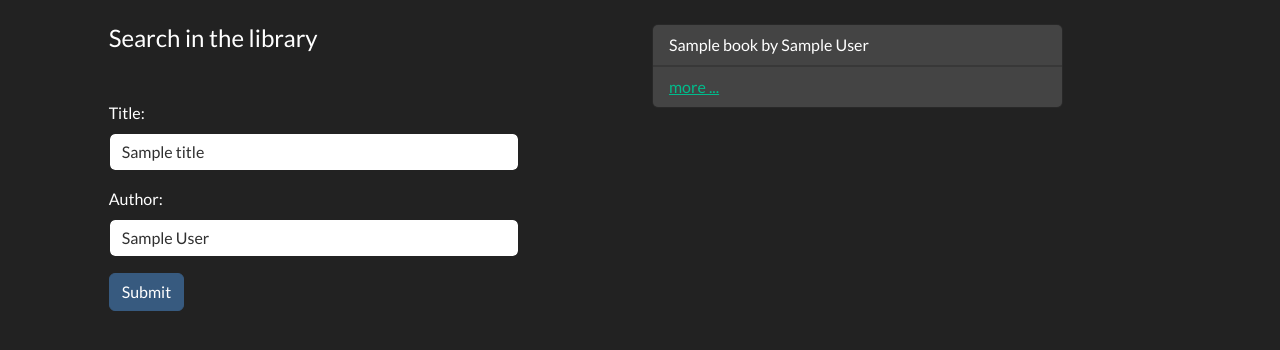
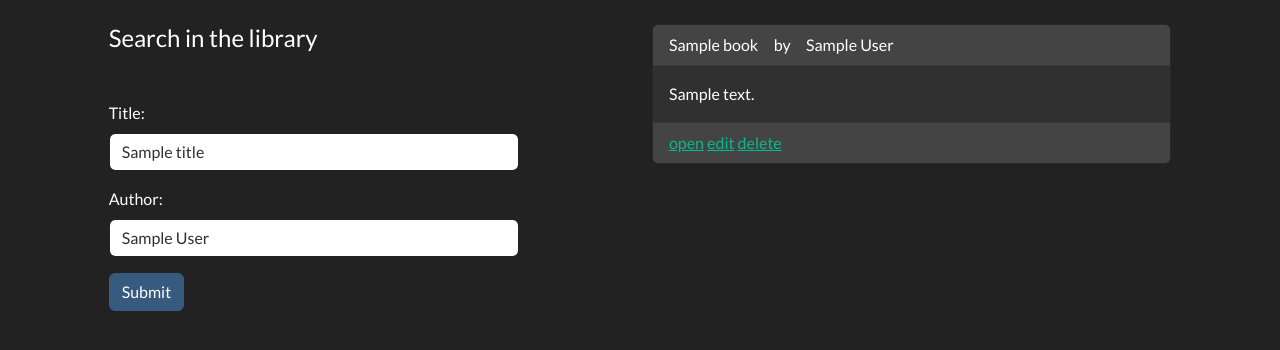
Before and after one commit to ubik80/bookCafe, a Flask app: template templates/find_book.html in a window 1280 px wide. Shown: the part 116-466 px from the top of the page. Run offline with Flask 3, Linux system fonts and the light colour scheme; tables that the repository leaves empty hold one stand-in row (values such as "Sample post"); the template is opened without the code that fills it: values that come from a table or form of the project are taken from there, most other values are stand-ins (such as "Sample title", 1, 10 or a date in 2020); some libraries are stand-ins or nearby versions.

Commit message:
delete_book

```diff
--- a/app.py
+++ b/app.py
@@ -101,10 +101,19 @@ def find_book():
         books = (Book.query.
                  filter(Book.title.like(f'%{title}%') & Book.author.like(f'%{author}%'))
                  .all())
-        books = [{'title':b.title, 'author':b.author} for b in books]
+        books = [{'title':b.title, 'author':b.author, 'description':b.description[:100], 'book_id':b.id} for b in books]
         return render_template("find_book.html", author=author, title=title, books=books)
     return render_template("find_book.html")
 
 
+@app.route("/delete_book/<id>", methods=["GET", "POST"])
+@login_required
+def delete_book(id):
+    Book.query.filter_by(id=id).delete()
+    db.session.commit()
+    flash("Book deleted from library.")
+    return redirect(url_for("find_book"))
+
+
 if __name__ == "__main__":
     app.run(debug=True)
--- a/templates/find_book.html
+++ b/templates/find_book.html
@@ -27,12 +27,16 @@
     </div>
 
     <div class="col-1"></div>
-    <div class="col-4">
+    <div class="col-5">
         {% for book in books %}
         <div class="card">
-            <div class="card-header">{{book['title']}} by {{book['author']}}</div>
-<!--            <div class="card-body">Content</div>-->
-            <div class="card-footer"><a href="#">more ...</a></div>
+            <div class="card-header">{{book['title']}} &nbsp;&nbsp;&nbsp; by &nbsp;&nbsp;&nbsp; {{book['author']}}</div>
+            <div class="card-body">{{book['description']}}</div>
+            <div class="card-footer">
+                <a href="#">open</a>
+                <a href="#">edit</a>
+                <a href="/delete_book/{{book['book_id']}}">delete</a>
+            </div>
         </div>
         {% endfor %}
     </div>
```
